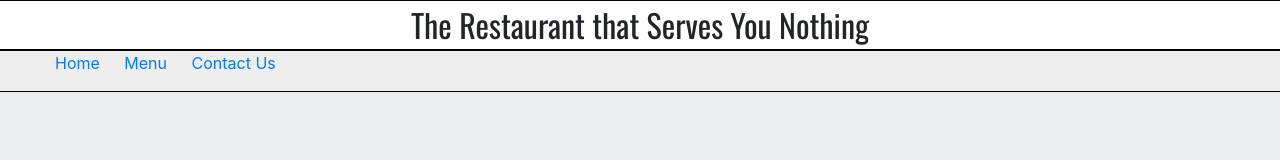
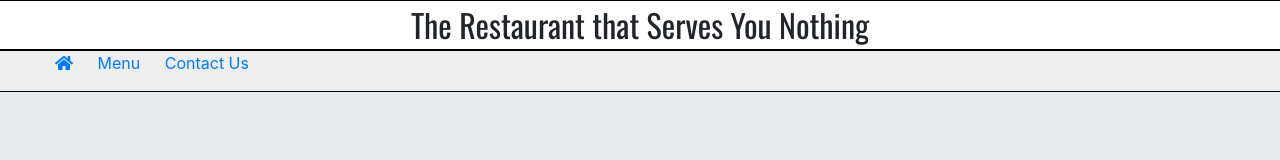
Before and after one commit to maixiem/maixiem.github.io, a plain HTML site: page gen10/restaurant_home.html in a window 1280 px wide. Shown: the top 160 px of the page. Drawn offline with nearby package versions, Linux system fonts and the light colour scheme.

Commit message:
Update restaurant_home.html

```diff
--- a/gen10/restaurant_home.html
+++ b/gen10/restaurant_home.html
@@ -23,7 +23,7 @@ The Restaurant that Serves You Nothing
 </header>
 <nav class="container-fluid">
 <ul>
-<li><a href="restaurant_home.html">Home</a></li>
+<li><a href="restaurant_home.html"><i class="fa fa-home"></i></a></li>
 <li><a href="restaurant_menu.html">Menu</a></li>
 <li><a href="restaurant_contact.html">Contact Us</a></li>
 </ul>
```
